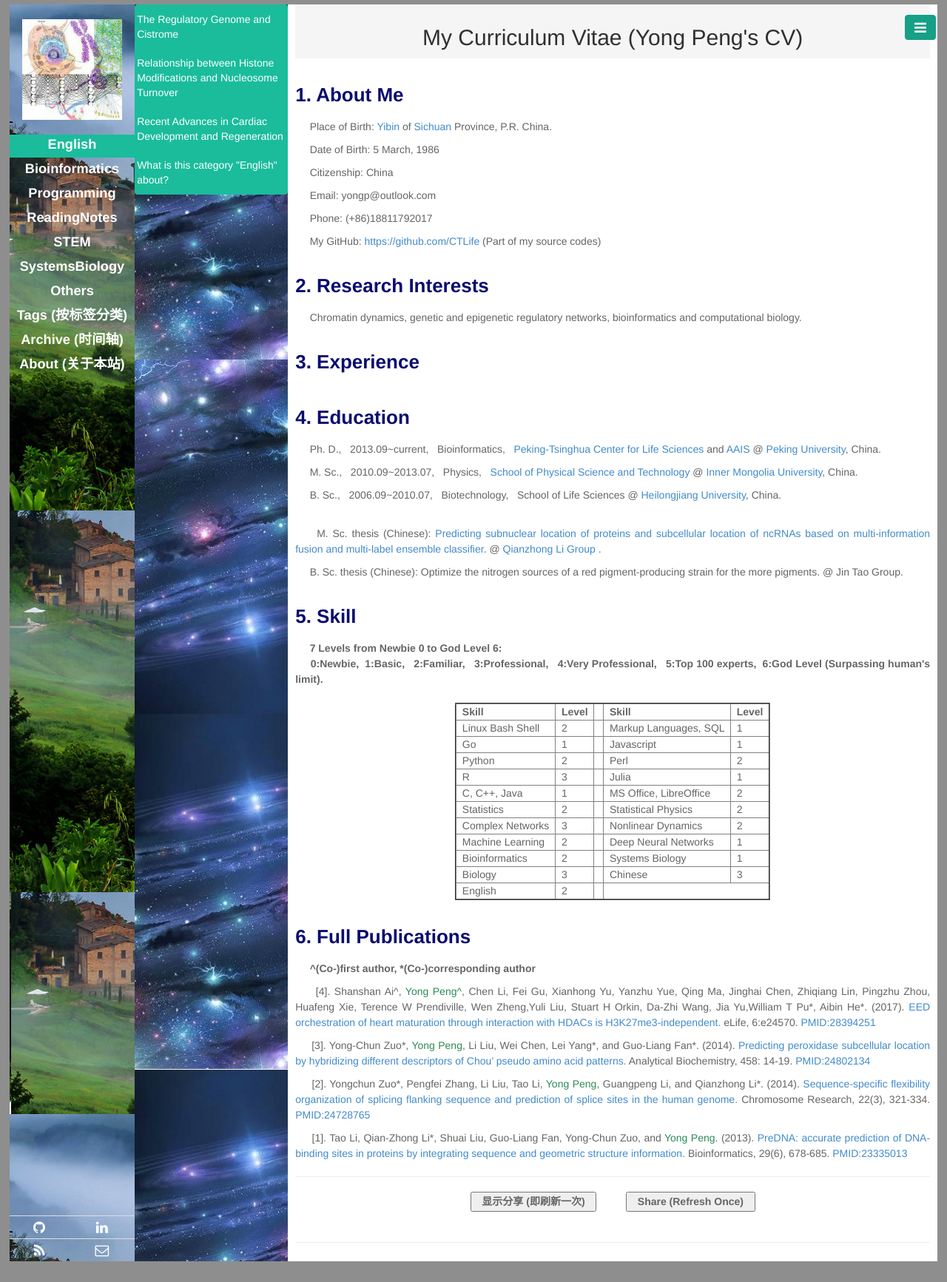
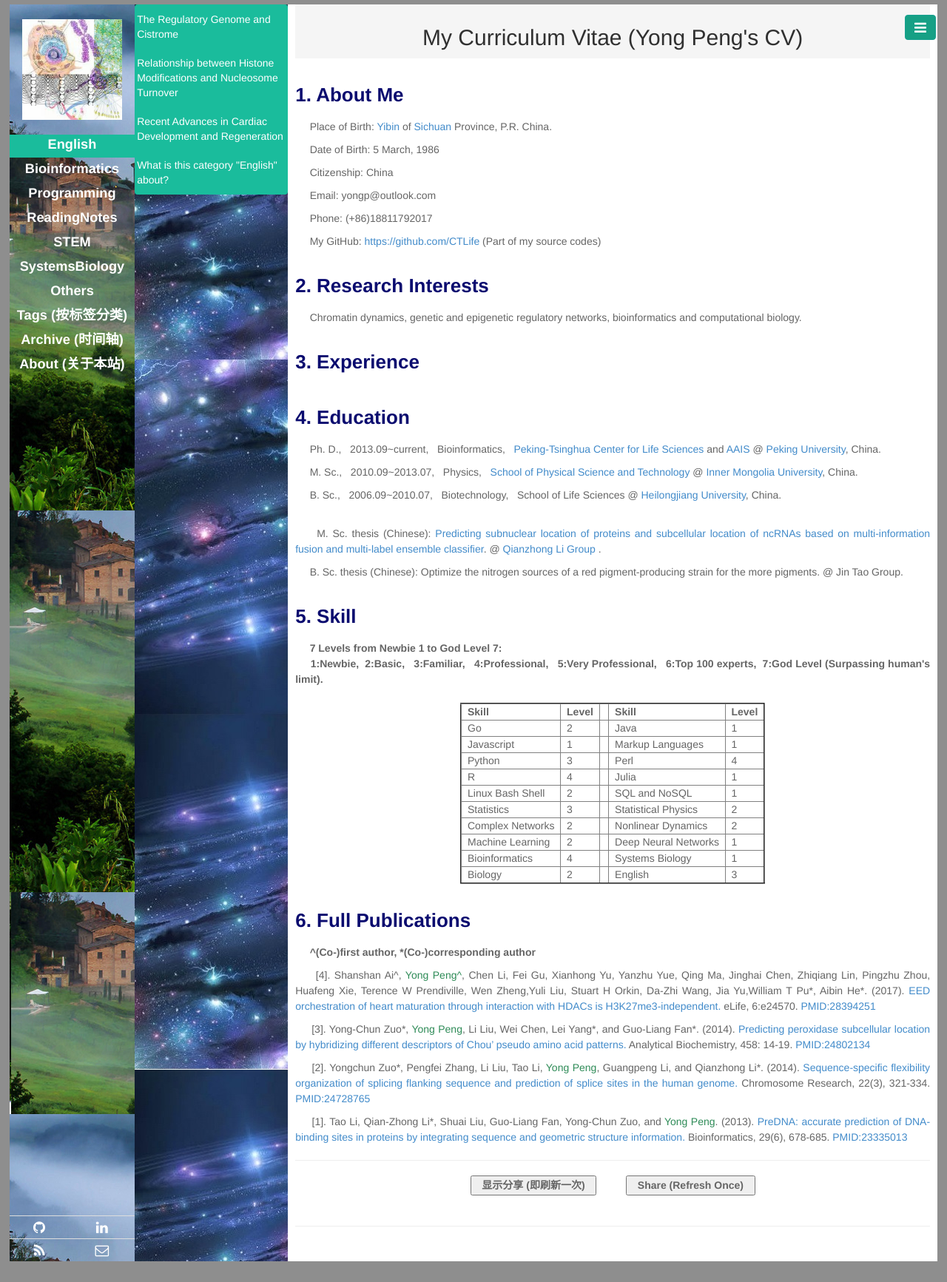
Before and after one commit to CTLife/CTLife.github.io, a Jekyll site: the page built from yongpeng.html, in a window 1280 px wide. Shown: the whole page at 74% size. Built offline with Jekyll 4.4.1, drawn with Linux system fonts in a browser that asks for light colours; Markdown is read by kramdown in place of the engine named in the settings.

Commit message:
Update yongpeng.html

```diff
--- a/yongpeng.html
+++ b/yongpeng.html
@@ -31,9 +31,9 @@ multi-information fusion and multi-label ensemble classifier</a>. @ <a href="htt
 
 
 <h3><b style = "color:#0a0b6f"> 5. Skill  </b></h3>
-<b> &nbsp;&nbsp;&nbsp;&nbsp; 7 Levels from Newbie 0 to God Level 6: <br> </b>
-<b> &nbsp;&nbsp;&nbsp;&nbsp; 0:Newbie,&nbsp;  1:Basic, &nbsp;  2:Familiar, &nbsp;   3:Professional, </b>
-<b> &nbsp; 4:Very Professional, &nbsp;   5:Top 100 experts,&nbsp;  6:God Level (Surpassing human's limit). <br> <br> </b>
+<b> &nbsp;&nbsp;&nbsp;&nbsp; 7 Levels from Newbie 1 to God Level 7: <br> </b>
+<b> &nbsp;&nbsp;&nbsp;&nbsp; 1:Newbie,&nbsp;  2:Basic, &nbsp;  3:Familiar, &nbsp;   4:Professional, </b>
+<b> &nbsp; 5:Very Professional, &nbsp;   6:Top 100 experts,&nbsp;  7:God Level (Surpassing human's limit). <br> <br> </b>
 <table border="2"  align="center">
   <tr>
     <th> &nbsp; Skill &nbsp; </th>
@@ -41,54 +41,52 @@ multi-information fusion and multi-label ensemble classifier</a>. @ <a href="htt
     <th> &nbsp; &nbsp;  </th>
     <th> &nbsp; Skill &nbsp; </th>
     <th> &nbsp; Level &nbsp;  </th>
-
+  </tr>
+  <tr>
+    <td> &nbsp;  Go  &nbsp; </td>
+    <td> &nbsp;  2  &nbsp; </td>
+    <th> &nbsp; &nbsp;  </th>
+    <td> &nbsp;  Java &nbsp; </td>
+    <td> &nbsp;  1  &nbsp; </td>
+  </tr>
+  <tr>
+    <td> &nbsp;  Javascript  &nbsp; </td>
+    <td> &nbsp;  1  &nbsp; </td>
+    <th> &nbsp; &nbsp;  </th>
+    <td> &nbsp;  Markup Languages  &nbsp; </td>
+    <td> &nbsp;  1  &nbsp; </td>
+  </tr>
+  <tr>
+    <td> &nbsp;  Python  &nbsp; </td>
+    <td> &nbsp;  3  &nbsp; </td>
+    <th> &nbsp; &nbsp;  </th>
+    <td> &nbsp;  Perl  &nbsp; </td>
+    <td> &nbsp;  4  &nbsp; </td>
+  </tr>
+  <tr>
+    <td> &nbsp;  R  &nbsp; </td>
+    <td> &nbsp;  4  &nbsp; </td>
+    <th> &nbsp; &nbsp;  </th>
+    <td> &nbsp;  Julia  &nbsp; </td>
+    <td> &nbsp;  1  &nbsp; </td>
   </tr>
   <tr>
     <td> &nbsp;  Linux Bash Shell  &nbsp; </td>
     <td> &nbsp;  2  &nbsp; </td>
     <th> &nbsp; &nbsp;  </th>
-    <td> &nbsp;  Markup Languages, SQL  &nbsp; </td>
+    <td> &nbsp;  SQL and NoSQL  &nbsp; </td>
     <td> &nbsp;  1  &nbsp; </td>
   </tr>
   <tr>
-    <td> &nbsp;  Go  &nbsp; </td>
-    <td> &nbsp;  1  &nbsp; </td>
-    <th> &nbsp; &nbsp;  </th>
-    <td> &nbsp;  Javascript  &nbsp; </td>
-    <td> &nbsp;  1  &nbsp; </td>
-  </tr>
-  <tr>
-    <td> &nbsp;  Python  &nbsp; </td>
-    <td> &nbsp;  2  &nbsp; </td>
-    <th> &nbsp; &nbsp;  </th>
-    <td> &nbsp;  Perl  &nbsp; </td>
-    <td> &nbsp;  2  &nbsp; </td>
-  </tr>
-  <tr>
-    <td> &nbsp;  R  &nbsp; </td>
+    <td> &nbsp;  Statistics  &nbsp; </td>
     <td> &nbsp;  3  &nbsp; </td>
-    <th> &nbsp; &nbsp;  </th>
-    <td> &nbsp;  Julia  &nbsp; </td>
-    <td> &nbsp;  1  &nbsp; </td>
-  </tr>
-  <tr>
-    <td> &nbsp;  C, C++, Java  &nbsp; </td>
-    <td> &nbsp;  1  &nbsp; </td>
-    <th> &nbsp; &nbsp;  </th>
-    <td> &nbsp;  MS Office,  LibreOffice  &nbsp; </td>
-    <td> &nbsp;  2  &nbsp; </td>
-  </tr>
-  <tr>
-    <td> &nbsp;  Statistics  &nbsp; </td>
-    <td> &nbsp;  2  &nbsp; </td>
     <th> &nbsp; &nbsp;  </th>
     <td> &nbsp;  Statistical Physics  &nbsp; </td>
     <td> &nbsp;  2  &nbsp; </td>
   </tr>
   <tr>
     <td> &nbsp;  Complex Networks  &nbsp; </td>
-    <td> &nbsp;  3  &nbsp; </td>
-
+    <td> &nbsp;  2  &nbsp; </td>
     <th> &nbsp; &nbsp;  </th>
     <td> &nbsp;  Nonlinear Dynamics  &nbsp; </td>
     <td> &nbsp;  2  &nbsp; </td>
@@ -102,22 +100,17 @@ multi-information fusion and multi-label ensemble classifier</a>. @ <a href="htt
   </tr>
   <tr>
     <td> &nbsp;  Bioinformatics  &nbsp; </td>
-    <td> &nbsp;  2  &nbsp; </td>
+    <td> &nbsp;  4  &nbsp; </td>
     <th> &nbsp; &nbsp;  </th>
     <td> &nbsp;  Systems Biology  &nbsp; </td>
     <td> &nbsp;  1  &nbsp; </td>
   </tr>
   <tr>
     <td> &nbsp;  Biology  &nbsp; </td>
-    <td> &nbsp;  3  &nbsp; </td>
-    <th> &nbsp; &nbsp;  </th>
-    <td> &nbsp;  Chinese  &nbsp; </td>
-    <td> &nbsp;  3  &nbsp; </td>
-  </tr>
-  <tr>
-    <td> &nbsp;  English  &nbsp; </td>
     <td> &nbsp;  2  &nbsp; </td>
     <th> &nbsp; &nbsp;  </th>
+    <td> &nbsp;  English  &nbsp; </td>
+    <td> &nbsp;  3  &nbsp; </td>
   </tr>
 </table>
 
```
